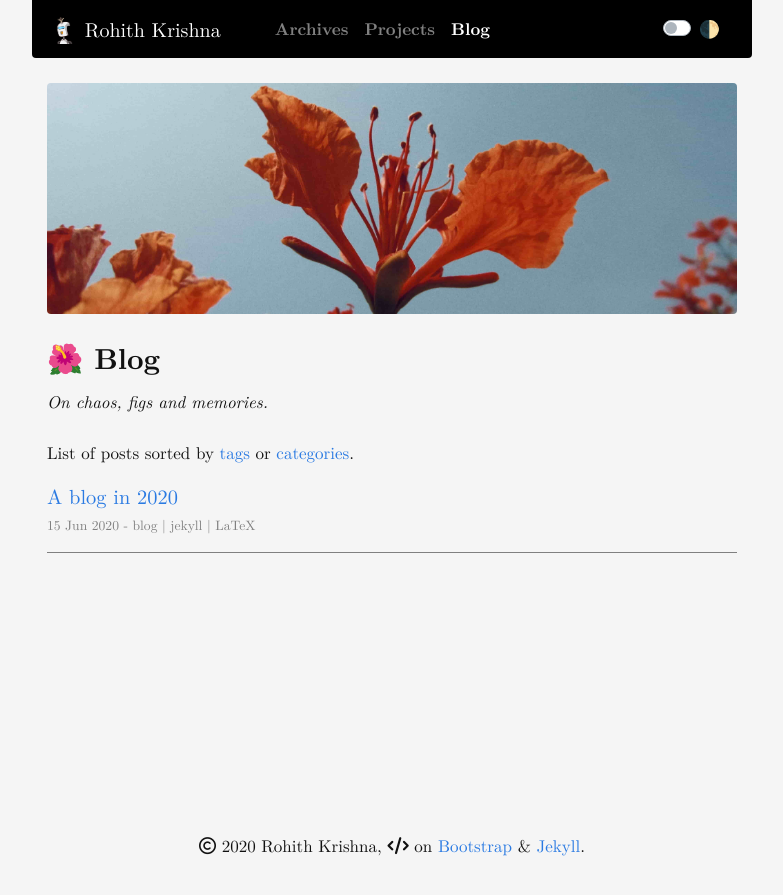
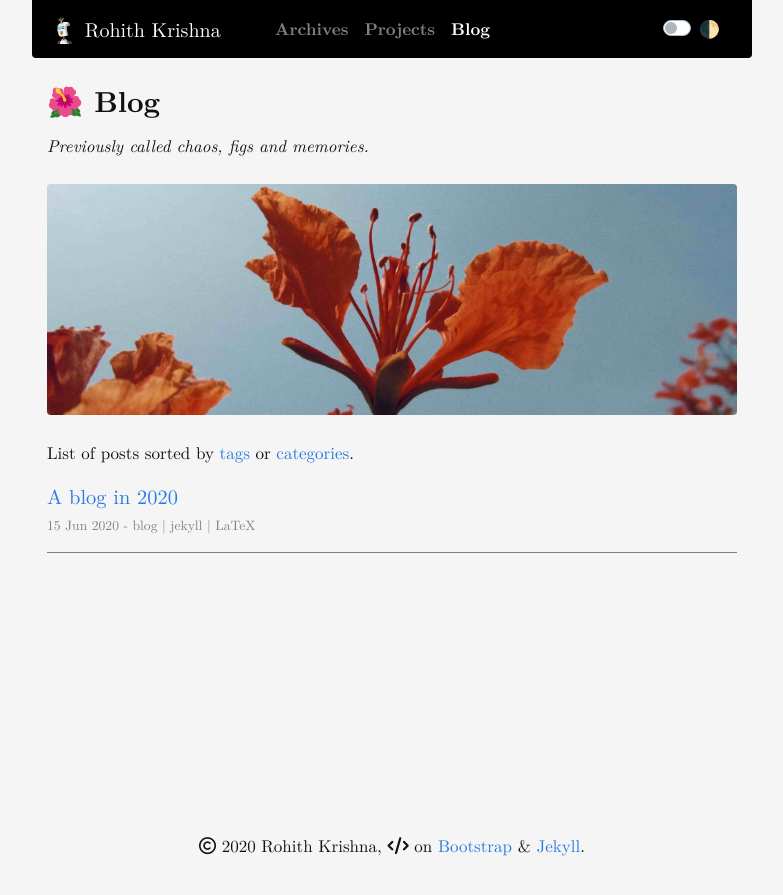
Before and after one commit to rohithmay/rohithmay.github.io, a Jekyll site: the page built from blog/index.html, in a window 1280 px wide. Shown: the top 895 px of the page, without its empty margins (248-1031 px from the left). Built offline with Jekyll 4.4.1, drawn with Linux system fonts in a browser that asks for light colours; nearby versions of some CDN libraries; a style sheet for code colours, icons or effects is not loaded.

Commit message:
Update index.html

```diff
--- a/blog/index.html
+++ b/blog/index.html
@@ -10,18 +10,17 @@ permalink: /blog
 
           <div align="left">
 
-          <img style="margin: 0px 0 0px 0;"
-               src="/images/img17-min.jpg"
-               class="rounded"
-               width = "700"/>
-
-               <br/> <br/>
-
-
 
               <h1 class="display-5">🌺 Blog</h1>
+              <em> Previously called chaos, figs and memories. </em> <br/><br/>
 
-              <em> On chaos, figs and memories. </em> <br/><br/>
+              <img style="margin: 0px 0 0px 0;"
+                   src="/images/img17-min.jpg"
+                   class="rounded"
+                   width = "700"/>
+
+                   <br/> <br/>
+
 
          </div>
 
```
